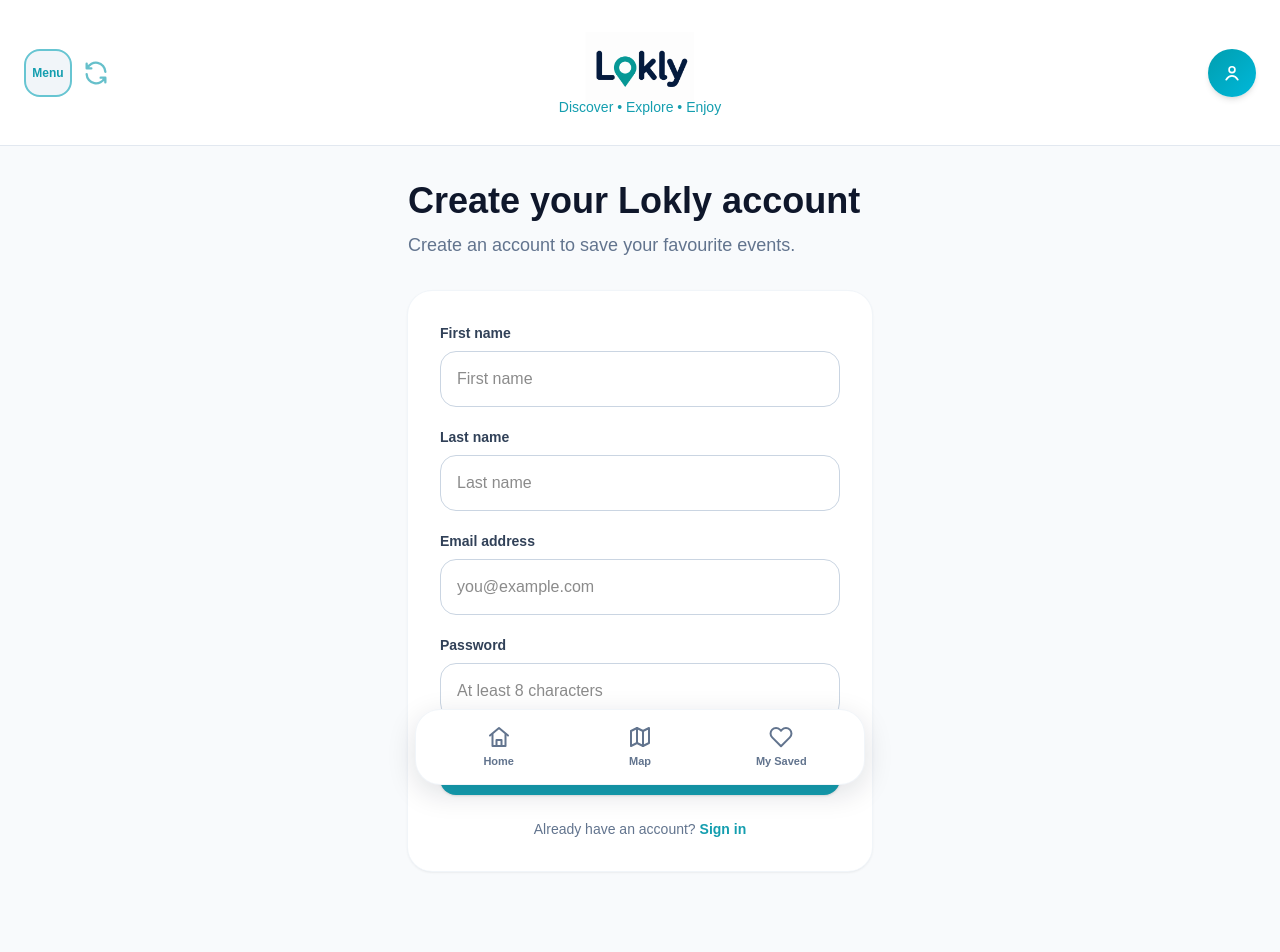
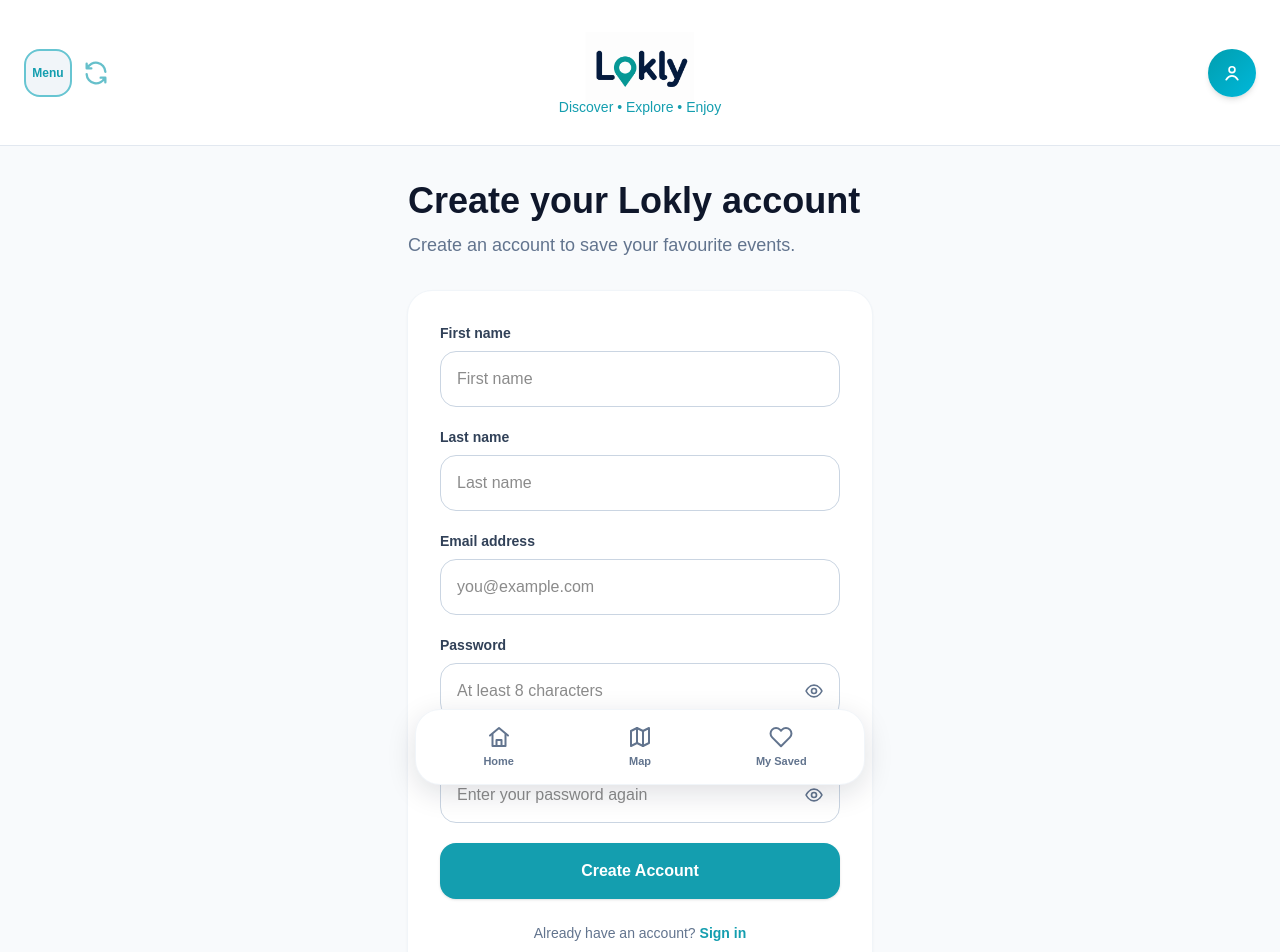
Before and after one commit to LoklyAlgarve/lokly-live, a Next.js app: page /profile/signup in a window 1280 px wide. Shown: the top 952 px of the page. Built offline with nearby package versions, Linux system fonts and the light colour scheme.

Commit message:
password

```diff
--- a/app/events/[id]/page.tsx
+++ b/app/events/[id]/page.tsx
@@ -517,6 +517,7 @@
       );
 
       const data = await response.json();
+      console.log("TRANSLATION RESULT:", data);
 
       if (!response.ok) {
         console.error(
--- a/app/profile/signup/page.tsx
+++ b/app/profile/signup/page.tsx
@@ -13,6 +13,9 @@
   const [lastName, setLastName] = useState("");
   const [email, setEmail] = useState("");
   const [password, setPassword] = useState("");
+  const [confirmPassword, setConfirmPassword] = useState("");
+  const [showPassword, setShowPassword] = useState(false);
+  const [showConfirmPassword, setShowConfirmPassword] = useState(false);
   const [message, setMessage] = useState("");
   const [loading, setLoading] = useState(false);
   const [success, setSuccess] = useState(false);
@@ -23,6 +26,12 @@
     event.preventDefault();
 
     setMessage("");
+
+    if (password !== confirmPassword) {
+      setMessage(t("Passwords do not match."));
+      return;
+    }
+
     setLoading(true);
 
     const supabase = createClient();
@@ -157,17 +166,134 @@
                     {t("Password")}
                   </label>
 
+                  <div className="relative">
                     <input
                       id="password"
                       name="password"
-                    type="password"
+                      type={showPassword ? "text" : "password"}
                       required
                       minLength={8}
                       value={password}
                       onChange={(event) => setPassword(event.target.value)}
-                    className="h-14 w-full rounded-2xl border border-slate-300 px-4 outline-none transition focus:border-[#149EAF] focus:ring-2 focus:ring-[#149EAF]/20"
+                      className="h-14 w-full rounded-2xl border border-slate-300 px-12 pl-4 pr-12 outline-none transition focus:border-[#149EAF] focus:ring-2 focus:ring-[#149EAF]/20"
                       placeholder={t("At least 8 characters")}
                     />
+
+                    <button
+                      type="button"
+                      onClick={() => setShowPassword((current) => !current)}
+                      className="absolute right-4 top-1/2 -translate-y-1/2 text-slate-500 transition hover:text-[#149EAF]"
+                      aria-label={
+                        showPassword
+                          ? t("Hide password")
+                          : t("Show password")
+                      }
+                    >
+                      {showPassword ? (
+                        <svg
+                          xmlns="http://www.w3.org/2000/svg"
+                          className="h-5 w-5"
+                          fill="none"
+                          viewBox="0 0 24 24"
+                          stroke="currentColor"
+                          strokeWidth={2}
+                        >
+                          <path
+                            strokeLinecap="round"
+                            strokeLinejoin="round"
+                            d="M3 3l18 18M10.58 10.58A2 2 0 0113.42 13.42M9.88 4.24A9.77 9.77 0 0112 4c5.05 0 8.27 4.4 9.5 8a13.6 13.6 0 01-2.05 3.73M6.61 6.61C4.72 7.89 3.43 9.77 2.5 12c1.23 3.6 4.45 8 9.5 8a9.77 9.77 0 004.12-.9"
+                          />
+                        </svg>
+                      ) : (
+                        <svg
+                          xmlns="http://www.w3.org/2000/svg"
+                          className="h-5 w-5"
+                          fill="none"
+                          viewBox="0 0 24 24"
+                          stroke="currentColor"
+                          strokeWidth={2}
+                        >
+                          <path
+                            strokeLinecap="round"
+                            strokeLinejoin="round"
+                            d="M2.5 12S6 5 12 5s9.5 7 9.5 7-3.5 7-9.5 7-9.5-7-9.5-7z"
+                          />
+                          <circle cx="12" cy="12" r="3" />
+                        </svg>
+                      )}
+                    </button>
+                  </div>
+                </div>
+
+                <div>
+                  <label
+                    htmlFor="confirmPassword"
+                    className="mb-2 block text-sm font-bold text-slate-700"
+                  >
+                    {t("Confirm password")}
+                  </label>
+
+                  <div className="relative">
+                    <input
+                      id="confirmPassword"
+                      name="confirmPassword"
+                      type={showConfirmPassword ? "text" : "password"}
+                      required
+                      minLength={8}
+                      value={confirmPassword}
+                      onChange={(event) =>
+                        setConfirmPassword(event.target.value)
+                      }
+                      className="h-14 w-full rounded-2xl border border-slate-300 px-4 pr-12 outline-none transition focus:border-[#149EAF] focus:ring-2 focus:ring-[#149EAF]/20"
+                      placeholder={t("Enter your password again")}
+                    />
+
+                    <button
+                      type="button"
+                      onClick={() =>
+                        setShowConfirmPassword((current) => !current)
+                      }
+                      className="absolute right-4 top-1/2 -translate-y-1/2 text-slate-500 transition hover:text-[#149EAF]"
+                      aria-label={
+                        showConfirmPassword
+                          ? t("Hide password")
+                          : t("Show password")
+                      }
+                    >
+                      {showConfirmPassword ? (
+                        <svg
+                          xmlns="http://www.w3.org/2000/svg"
+                          className="h-5 w-5"
+                          fill="none"
+                          viewBox="0 0 24 24"
+                          stroke="currentColor"
+                          strokeWidth={2}
+                        >
+                          <path
+                            strokeLinecap="round"
+                            strokeLinejoin="round"
+                            d="M3 3l18 18M10.58 10.58A2 2 0 0113.42 13.42M9.88 4.24A9.77 9.77 0 0112 4c5.05 0 8.27 4.4 9.5 8a13.6 13.6 0 01-2.05 3.73M6.61 6.61C4.72 7.89 3.43 9.77 2.5 12c1.23 3.6 4.45 8 9.5 8a9.77 9.77 0 004.12-.9"
+                          />
+                        </svg>
+                      ) : (
+                        <svg
+                          xmlns="http://www.w3.org/2000/svg"
+                          className="h-5 w-5"
+                          fill="none"
+                          viewBox="0 0 24 24"
+                          stroke="currentColor"
+                          strokeWidth={2}
+                        >
+                          <path
+                            strokeLinecap="round"
+                            strokeLinejoin="round"
+                            d="M2.5 12S6 5 12 5s9.5 7 9.5 7-3.5 7-9.5 7-9.5-7-9.5-7z"
+                          />
+                          <circle cx="12" cy="12" r="3" />
+                        </svg>
+                      )}
+                    </button>
+                  </div>
                 </div>
 
                 <button
```
Lines whose indentation alone changed are shown as unchanged.
